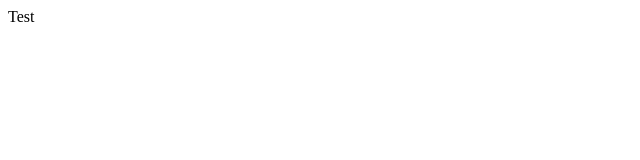
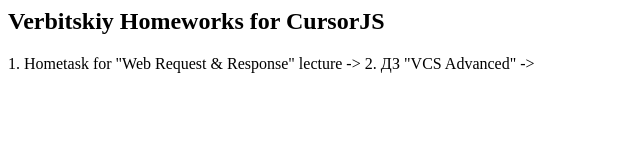
Before and after one commit to yuriytickets/yuriytickets.github.io, a plain HTML site: page index.html in a window 1280 px wide. Shown: the whole page, without its empty margins (0-640 px from the left). Drawn offline with Linux system fonts and the light colour scheme.

Commit message:
Update index.html

```diff
--- a/index.html
+++ b/index.html
@@ -1 +1,6 @@
-Test
+<h2>Verbitskiy Homeworks for CursorJS</h2>
+
+1.  <a scr="https://gist.github.com/itspoma/a1efa174ebb9914eecac">Hometask for "Web Request & Response" lecture</a>
+  ->
+2. <a scr="https://gist.github.com/itspoma/9fc3dbaa5a9b308a893c">ДЗ "VCS Advanced"</a>
+  ->
```
